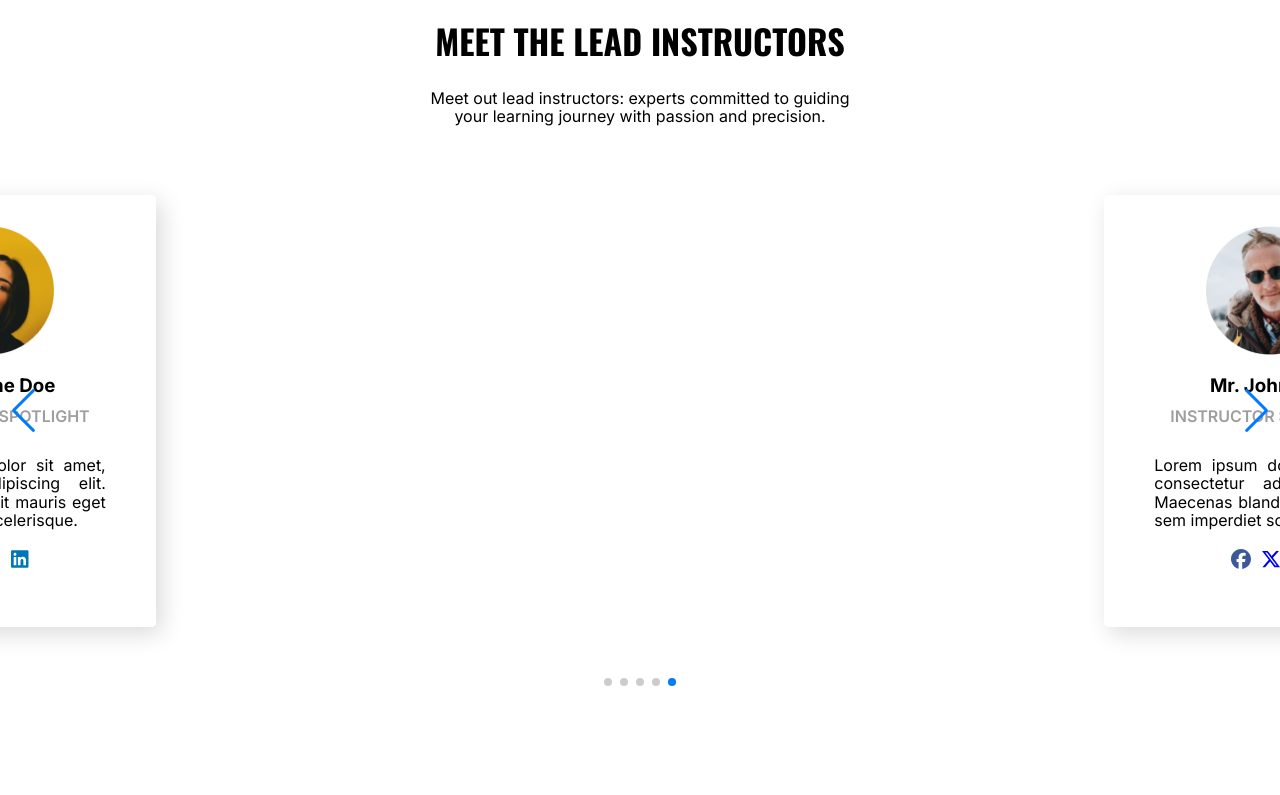
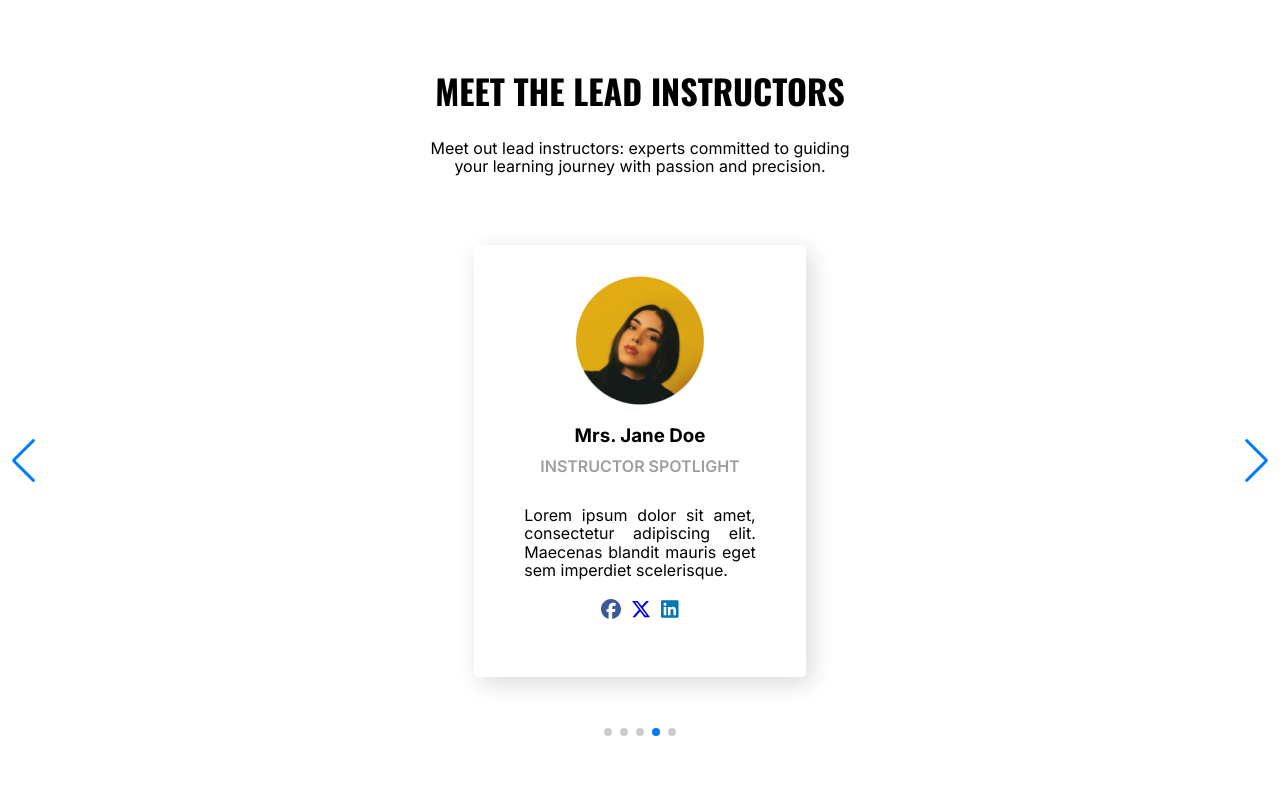
Before and after one commit to BrianKendalBucek/costa-rica-course, a Next.js app in the folder costa-rica-course/: page / in a window 1280 px wide. Shown: the part 2640-3435 px from the top of the page. Built offline with nearby package versions, Linux system fonts and the light colour scheme.

Commit message:
fixed margin on carousel cover flow style when responsive to lower dimensions

```diff
--- a/costa-rica-course/src/app/globals.scss
+++ b/costa-rica-course/src/app/globals.scss
@@ -57,7 +57,7 @@ p {
 .regular-carousel .swiper-slide {
   display: flex !important;
   justify-content: center !important;
-  padding: 30px 70px !important;
+  padding: 30px 0 !important;
 }
 
 .coverflow-carousel .swiper-slide {
--- a/costa-rica-course/src/app/page.module.scss
+++ b/costa-rica-course/src/app/page.module.scss
@@ -87,10 +87,14 @@ $text-color: #333;
     align-items: center;
     width: 100%;
 
-    @media (min-width: 1662px) {
-      .courses {
-        display: none;
-      }
+    // @media (min-width: 1662px) {
+    //   .courses {
+    //     display: none;
+    //   }
+    // }
+
+    @media (max-width: 1662px) {
+      margin-top: 50px;
     }
 
     .instructorContainer {
```
